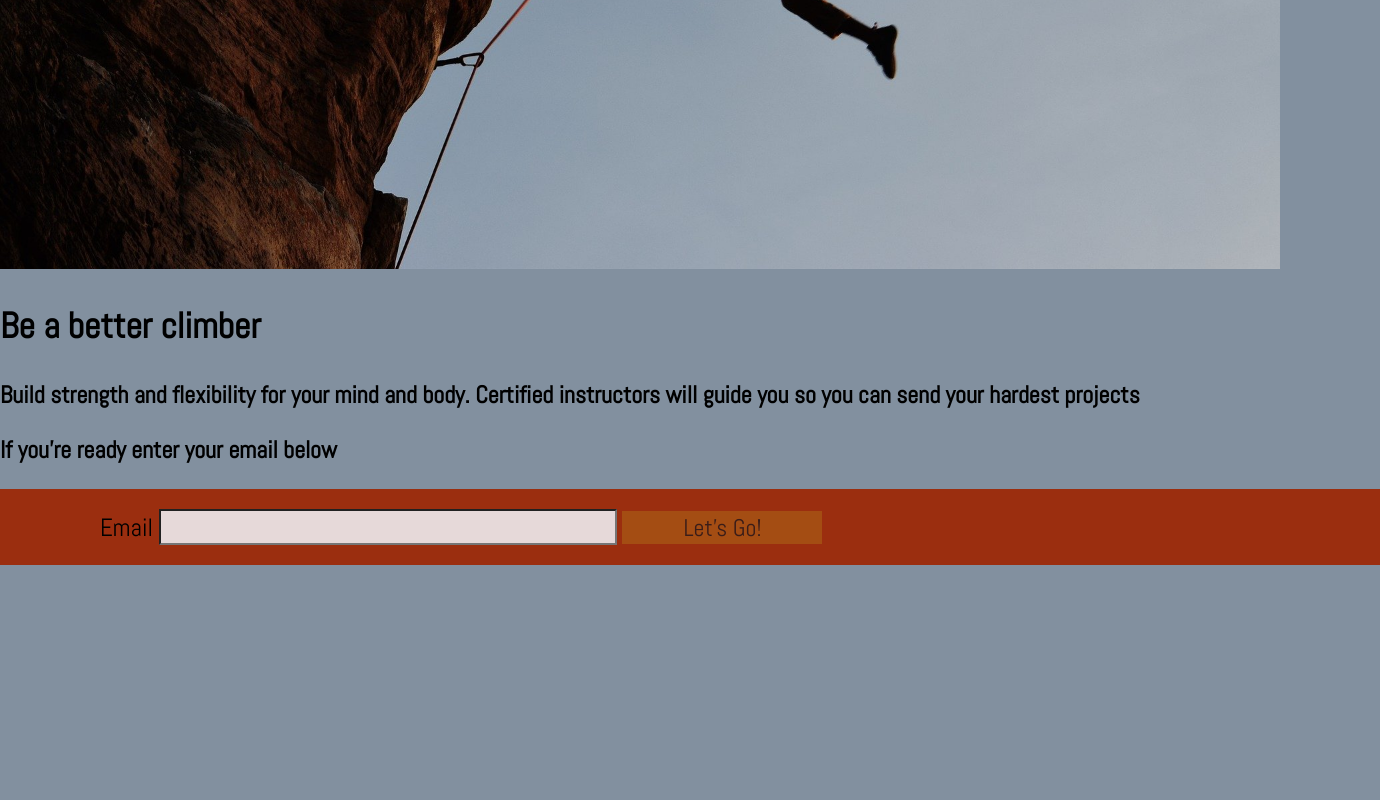
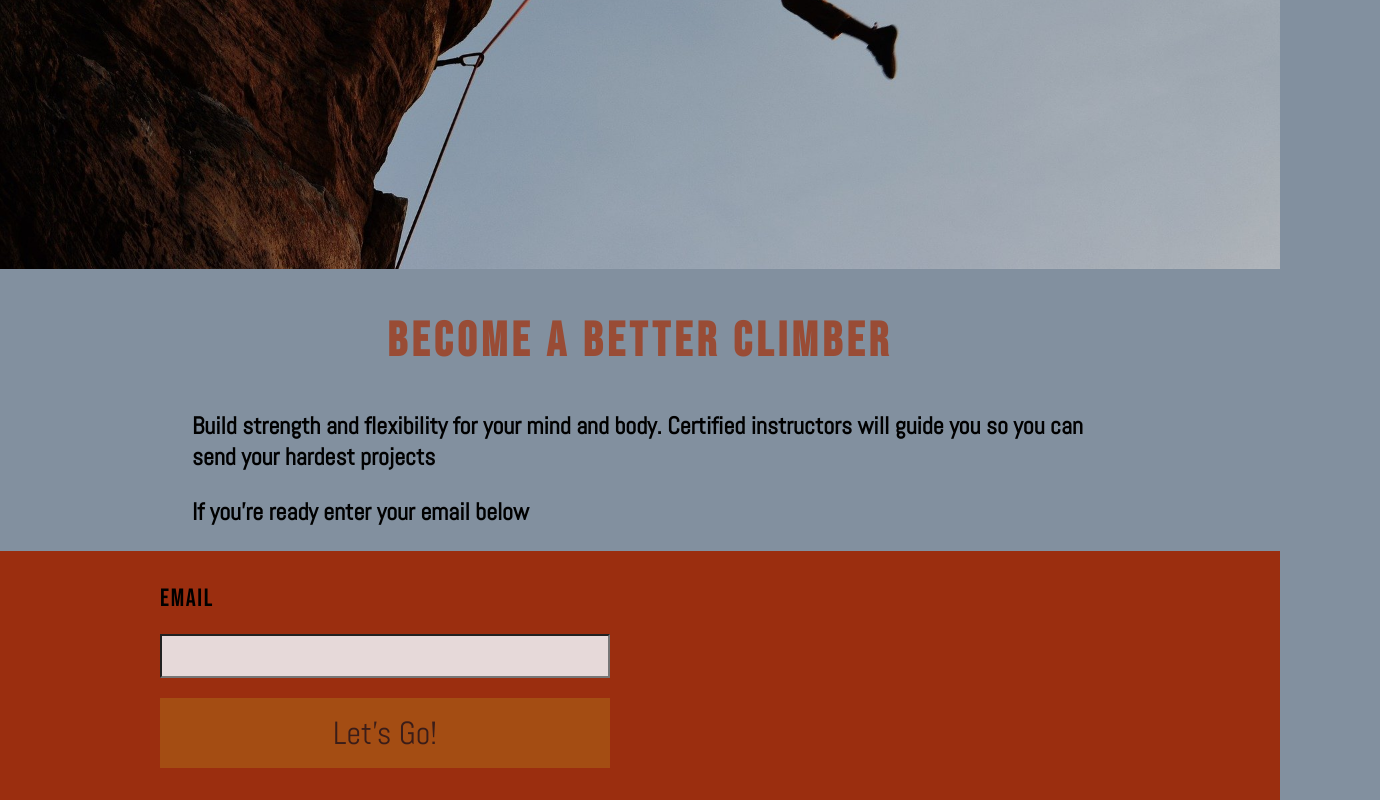
Before and after one commit to belliott15/Product-Launch, a plain HTML site: page index.html in a window 1280 px wide. Shown: the part 584-1384 px from the top of the page, 1380 px wide, since content can reach past the window. Before the commit the page ends 1149 px from the top, so only its background shows below. Drawn offline with Linux system fonts and the light colour scheme.

```diff
--- a/global.css
+++ b/global.css
@@ -1,4 +1,5 @@
 @import url('https://fonts.googleapis.com/css2?family=Abel&family=Arimo&display=swap');
+@import url('https://fonts.googleapis.com/css2?family=Abel&family=Bebas+Neue&display=swap');
 * {
 --smoky-black: #1D0A05ff;
 --sinopia: #CE4A1Eff;
@@ -15,8 +16,13 @@
     border: 0;
 }
 
+*{
+    box-sizing: border-box;
+}
 #rock-image {
     width: 100vw;
+    height: 100%;
+    display: inline-flex;
 }
 
 #info {
@@ -25,47 +31,57 @@
     font-weight: 600;
     font-size: x-large;
     background-color: var(--light-slate-gray);
-
-
 }
 
 #main {
     font-weight: 900;
-    color: black;
+    color: rgba(160, 56, 22, 0.774);
+    text-align: center;
+    font-family: Bebas Neue;
+    letter-spacing: 0.3rem;
+    font-size: 3rem;
 }
 
 #description {
     color: black;
+    padding-left: 15vw;
+    padding-right: 15vw;
 }
 
 #email {
     background: rgb(230, 217, 217);
     width: 100%;
-    height: 30px;
+    height: 35px;
     max-width: 450px;
+    min-width: 450px;
     margin-top: 20px;
     margin-bottom: 20px;
-    padding: 10px, 20px;
-    font-size: 25px;
-    color:rgba(168, 87, 21, 0.774)
+    padding: 20px;
+    font-size: 20px;
+    color:rgba(168, 87, 21, 0.774);
 }
 #form {
-    font-family: Abel;
+    font-family: bebas Neue;
     font-size: 25px;
     width: 100%;
     text-align: left;
-    padding-left: 100px;
     background-color: var(--rufous);
+    letter-spacing: 0.1rem;
+    font-weight: thin;
+    justify-content: center;
+    padding: 2rem 10rem;
 }
+
 
 #button {
     color: rgb(58, 29, 25);
     background: rgba(168, 87, 21, 0.774);
     font-family: Abel;
-    font-size: 1.5rem;
-    width: 100%;
-    border:rgba(160, 56, 22, 0.774);
-    max-width: 200px;
+    font-size: 2rem;
+    width: 450px;
+    max-width: 450px;
+    border: 0;
+    padding: 15px 20px;
 }
 
 #button:hover {
--- a/index.html
+++ b/index.html
@@ -10,7 +10,7 @@
 <body id="body">
     <img id="rock-image" src="./Rock-climbing.jpg" alt="Rock-climbing"/>
     <section id="info">
-        <h1 id="main"><b>Be a better climber</b></h1>
+        <h1 id="main"><b>Become a better climber</b></h1>
         <p id="description">Build strength and flexibility for your mind and body.
            Certified instructors will guide you so you can send your hardest projects
         </p>
@@ -18,7 +18,9 @@
     </section>
     <form id="form">
         <label for="email">Email</label>
+        <br>
         <input type="email" name="email" id="email">
+        <br>
         <button id="button">Let's Go!</button>
     </form>
 </body>
```
